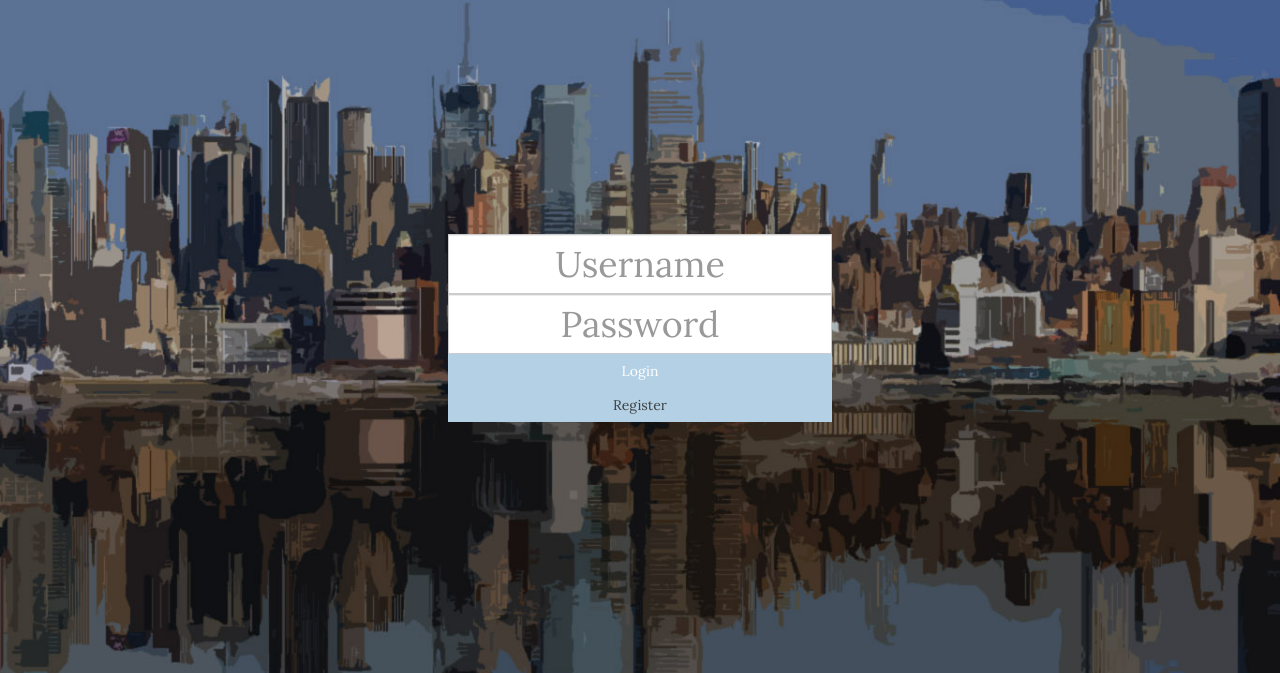
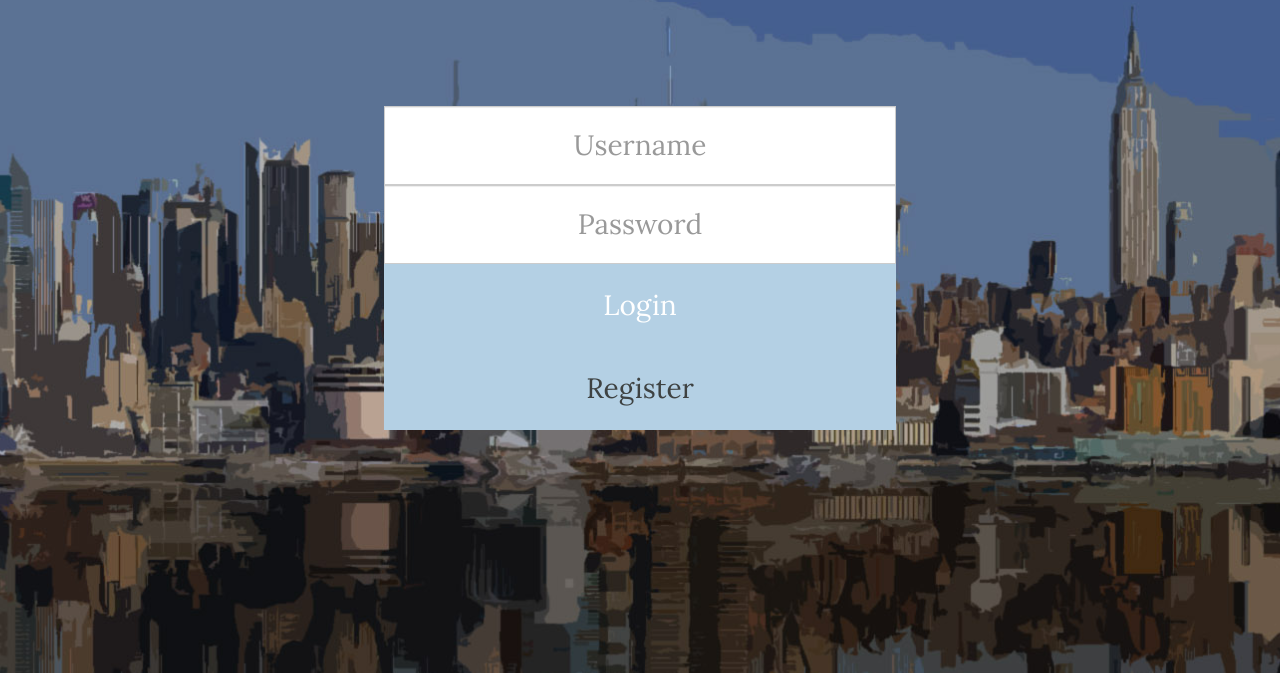
Before and after one commit to julijan040/SPWebPage, a plain HTML site: page main.html in a window 1280 px wide. Shown: the part 127-800 px from the top of the page. Drawn offline with Linux system fonts and the light colour scheme.

Commit message:
Manši popravki

```diff
--- a/code.js
+++ b/code.js
@@ -34,7 +34,6 @@ $(document).ready(function() {
         }
     });
 
-    jQuery('.form-control').fitText();
 
 
 });
--- a/look.css
+++ b/look.css
@@ -24,19 +24,20 @@ header
 .form-group
 {
     margin: 0 auto;
-    padding: 20%;
+    padding: 10% 10% 40% 10%;
 }
 
 .form-control
 {
     height: 150%;
     width: 50%;
-    font-size: 200%;
     margin: 0 auto;
     border-radius: 0px;
+    padding: 2%;
 }
 
 .btn {
+    padding: 2%;
     height: 150%;
     width: 50%;
     border-radius: 0px;
@@ -109,3 +110,25 @@ textarea:focus, input:focus, input[type]:focus, .uneditable-input:focus {
 ::-webkit-input-placeholder {
     text-align: center;
 }
+
+
+
+@media (max-width: 300px) {
+    .form-control { font-size: 100%; }
+    .btn { font-size: 100%; }
+}
+
+@media (min-width: 500px) {
+    .form-control { font-size: 120%; }
+    .btn { font-size: 120%; }
+}
+
+@media (min-width: 700px) {
+    .form-control { font-size: 160%; }
+    #.btn { font-size: 160%; }
+}
+
+@media (min-width: 1200px) {
+    .form-control { font-size: 200%; }
+    .btn { font-size: 200%; }
+}
--- a/lookLogedIn.css
+++ b/lookLogedIn.css
@@ -153,7 +153,8 @@ input
     border-style: solid;
     border-color: #3e4242;
     border-width: 10px;
-    padding: 0;
+    padding-bottom: 0;
+    margin-bottom: 5%;
 }
 
 #postText
--- a/main.html
+++ b/main.html
@@ -35,13 +35,13 @@
             <input type="password" class="form-control" id="pwd" placeholder="Password">
             <input type="submit" class="btn btn-info" id="linkButton" value="Login">
         </form>
-        <a href="#downDivID" class="btn btn-info" id="linkButton" role="button">Register</a>
+        <a href="#register1" class="btn btn-info" id="linkButton" role="button">Register</a>
     </div>
 </div>
 
 
 <div class="downDiv" id="downDivID">
-    <div class="form-group">
+    <div class="form-group" id="register1">
         <form action="">
             <input type="text" class="form-control" id="usr" placeholder="Username">
             <input type="password" class="form-control" id="pwd" placeholder="Password">
```
